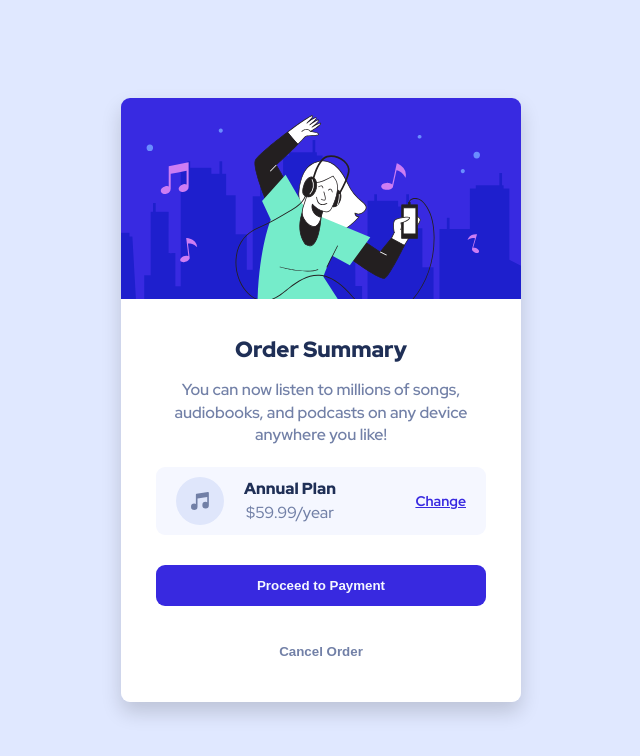
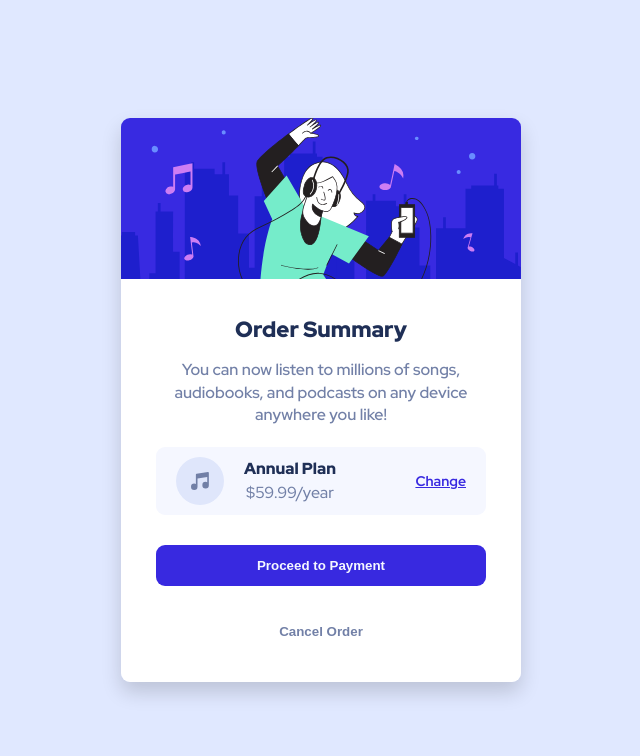
Before and after one commit to Mikiyas6/order-summary-component-main, a plain HTML site: page index.html in a window 1280 px wide. Shown: the whole page, without its empty margins (319-959 px from the left). Drawn offline with Linux system fonts and the light colour scheme.

Commit message:
second commit

```diff
--- a/Queries.css
+++ b/Queries.css
@@ -53,7 +53,6 @@
   .order-summary {
     grid-template-rows: 35fr 100fr;
   }
-
   .order-summary-heading {
     font-size: 2.8rem;
   }
--- a/style.css
+++ b/style.css
@@ -63,13 +63,12 @@ body {
   display: flex;
   justify-content: center;
   align-items: center;
-  /* background-image: url(./images/pattern-background-desktop.svg); */
 }
 .order-summary {
   max-width: 40rem;
   display: grid;
   grid-template-columns: 1fr;
-  grid-template-rows: 40fr 80fr;
+  grid-template-rows: 2fr 5fr;
   box-shadow: rgba(0, 0, 0, 0.16) 0px 10px 20px;
   border-radius: 9px;
   overflow: hidden;
```
Also changed, not shown: index.html (+1 -1 lines).
